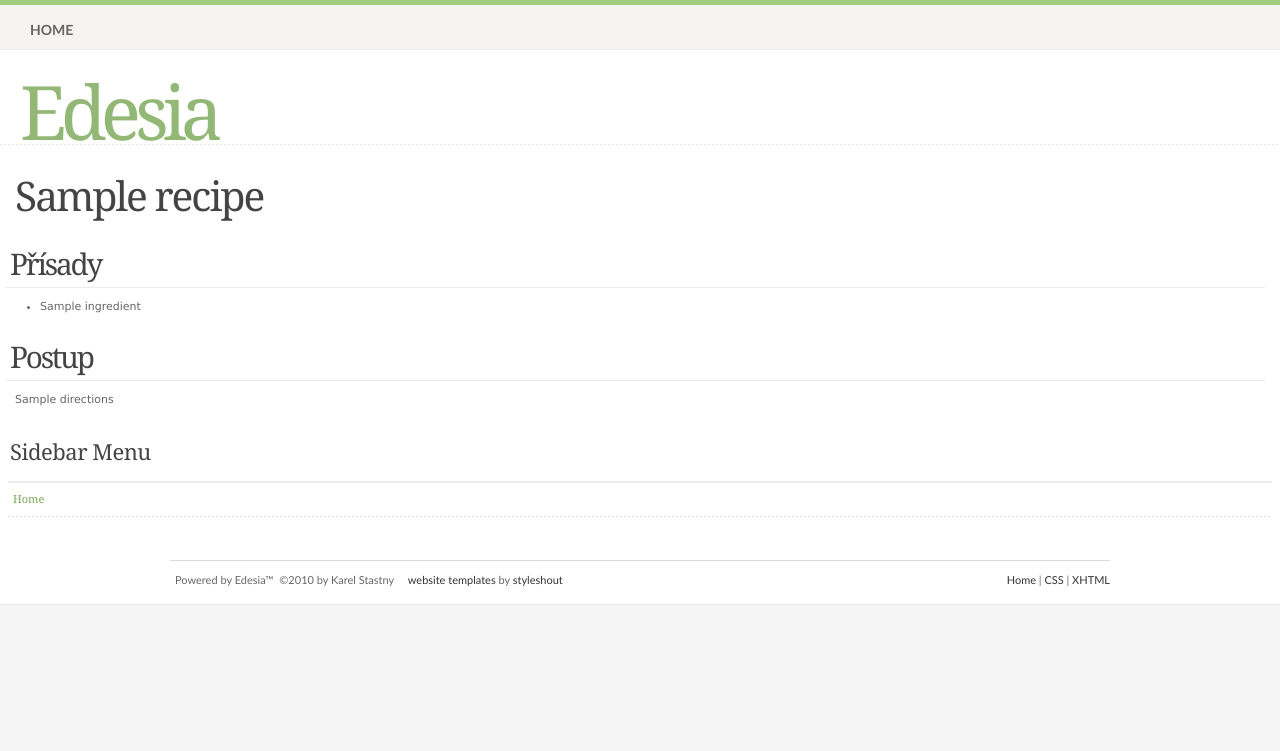
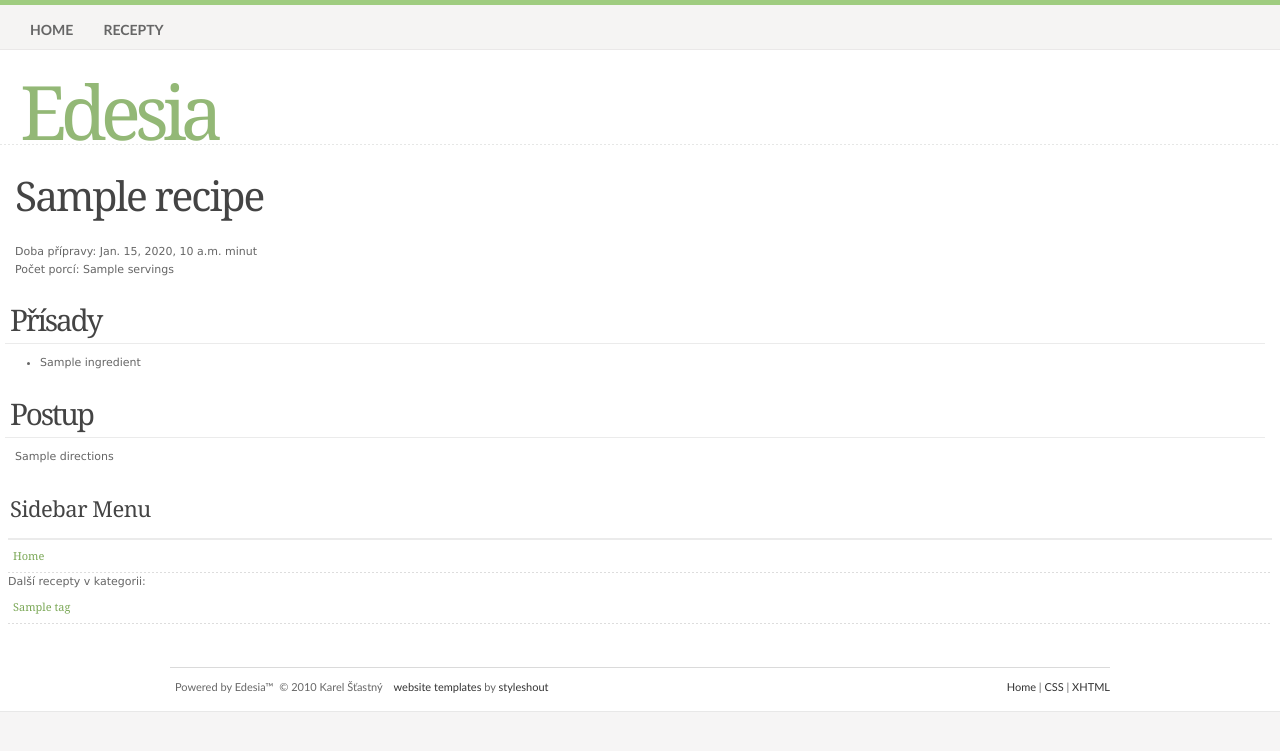
Before and after one commit to kstastny/edesia, a Django app: template templates/core/recipe.html in a window 1280 px wide. Shown: the top 751 px of the page. Run offline with Django 3.2, Linux system fonts and the light colour scheme; the template is opened without the code that fills it: most values are stand-ins (such as "Sample title", 1, 10 or a date in 2020); some libraries are stand-ins or nearby versions.

Commit message:
recipe detail improvements

```diff
--- a/core/models.py
+++ b/core/models.py
@@ -7,6 +7,8 @@ class Recipe(models.Model):
     primary_photo = models.CharField(max_length=255, blank=True)
     inserted = models.DateField(auto_now_add=True)
     tags = models.ManyToManyField('Tag', blank=True)
+    servings = models.PositiveIntegerField(blank='True', null=True)
+    preparation_time = models.PositiveIntegerField(blank='True', null=True)
 
     def __unicode__(self):
         return self.name
--- a/templates/core/base.html
+++ b/templates/core/base.html
@@ -16,9 +16,10 @@
 
 	<!-- header starts-->
 	<div id="header-wrap"><div id="header" class="container_16">
-
+        {% block logo %}
         <h1 id="logo-text"><a href="{% url home %}" title="">Edesia</a></h1>
         {# <p id="intro">Put your favorite slogan here...</p> #}
+        {% endblock logo %}
 
 		<!-- navigation -->
 		<div  id="nav">
@@ -26,6 +27,7 @@
                 {# TODO setting of "current" style, with the li id="current" #}
                 {# <li id="current"><a href="index.html">Home</a></li> #}
                 <li><a href="{% url home %}">Home</a></li>
+                <li><a href="{% url recipe_list %}">Recepty</a></li>
                 {% comment %}
 				<li><a href="style.html">Style Demo</a></li>
 				<li><a href="blog.html">Blog</a></li>
@@ -145,12 +147,19 @@
 		<!-- left-columns starts -->
 		<div id="left-columns" class="grid_4">
 
-			<div class="grid_4 alpha">
+            <div class="grid_4 alpha">
+
+                <div class="sidemenu">
+                    {% block ad_left %} {# advertisement #}
+                    {% endblock ad_left %}
+                </div>
 
 				<div class="sidemenu">
 					<h3>Sidebar Menu</h3>
-					<ul>
+                    <ul>
+                        {% block context_menu %}
                         <li><a href="{% url home %}">Home</a></li>
+                        {% endblock context_menu %}
                         {% comment %}
 						<li><a href="index.html#TemplateInfo">TemplateInfo</a></li>
 						<li><a href="style.html">Style Demo</a></li>
@@ -158,7 +167,12 @@
                         <li><a href="http://www.dreamtemplate.com" title="Web Templates">Web Templates</a></li>
                         {% endcomment %}
 					</ul>
-				</div>
+                </div>
+
+                <div class="sidemenu">
+                    {% block left_block %}
+                    {% endblock left_block %}
+                </div>
 
                 {% comment %}
 				<div class="sidemenu">
@@ -351,7 +365,7 @@
 		<div id="footer-bottom">
 
 			<p class="bottom-left">
-			Powered by Edesia&trade;&nbsp; &copy;2010 by Karel Stastny &nbsp; &nbsp;
+			Powered by Edesia&trade;&nbsp; &copy; 2010 Karel Šťastný&nbsp; &nbsp;
 			<a href="http://www.stylishtemplate.com/" title="Website Templates">website templates</a> by <a href="http://www.styleshout.com/">styleshout</a>
 			</p>
 
--- a/templates/core/recipe.html
+++ b/templates/core/recipe.html
@@ -7,6 +7,14 @@
 {% block content %}
 
 <h1>{{ recipe.name}}</h1>
+<p>
+{% if recipe.preparation_time %}
+Doba přípravy: {{ recipe.preparation_time }} minut <br />
+{% endif %}
+{% if recipe.servings %}
+Počet porcí: {{ recipe.servings }}
+{% endif %}
+</p>
 <h2>Přísady</h2>
 
 <ul>
@@ -19,3 +27,12 @@
 {{ recipe.directions|linebreaks }}
 
 {% endblock content %}
+
+{% block context_menu %}
+    {{ block.super }}
+    {# TODO format properly #}
+    Další recepty v kategorii:
+    {% for tag in recipe.tags.all %}
+        <li><a href="{% url core.views.recipe_list tag.id %}">{{ tag.name }}</a></li>
+    {% endfor %}
+{% endblock context_menu %}
```
Also changed, not shown: core/views.py (+5 -2 lines), urls.py (+6 -3 lines).
